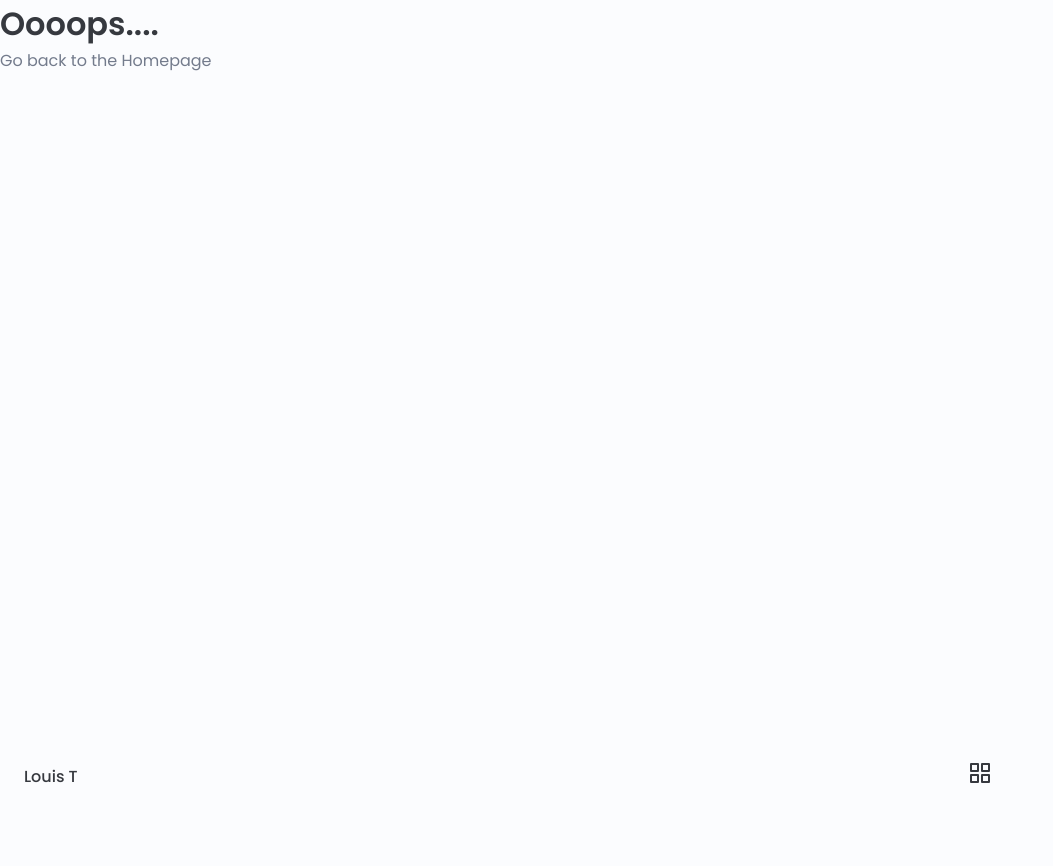
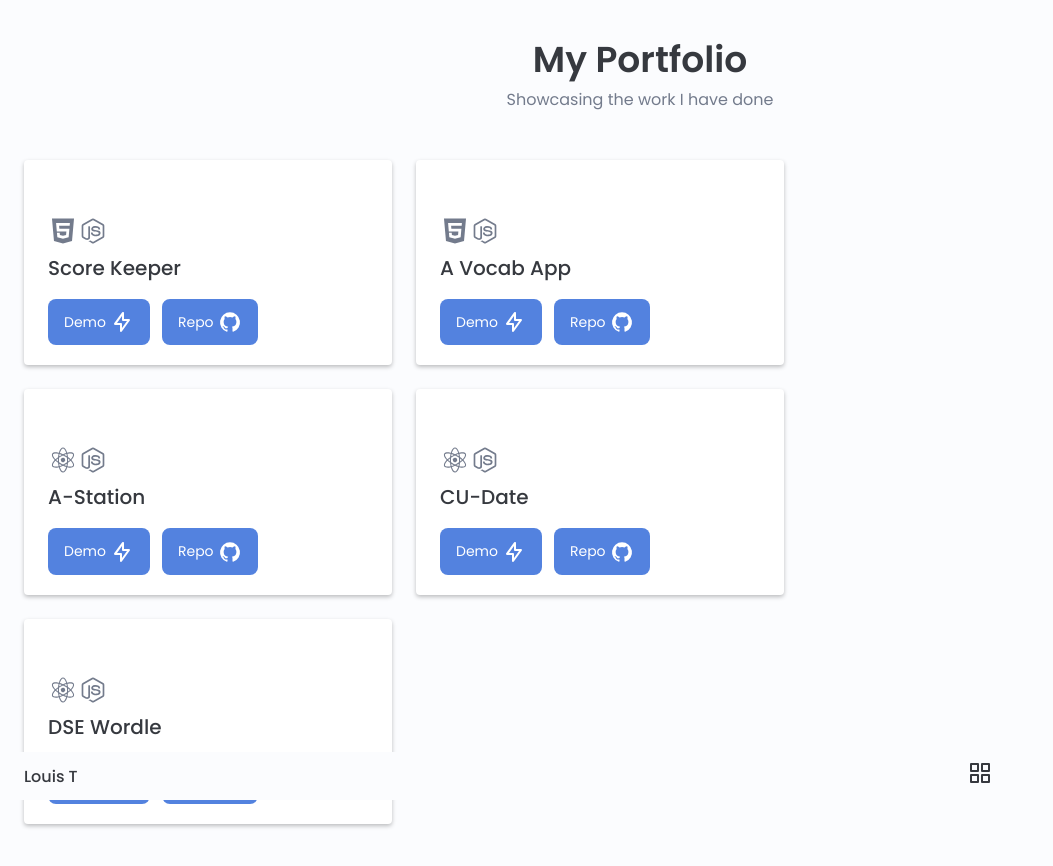
Before and after one commit to louiskwt/portfolio-page, a Next.js app: page /portfolio in a window 1280 px wide. Before the commit this address had no page. Shown: the top 866 px of the page, without its empty margins (0-1053 px from the left). Before the commit the page ends 800 px from the top, so only its background shows below. Built offline with nearby package versions, Linux system fonts and the light colour scheme.

Commit message:
built Portfolio Page and Cards and Added projects data

```diff
--- /dev/null
+++ b/components/Card.jsx
@@ -0,0 +1,39 @@
+import React from 'react'
+import { UilJavaScript, UilReact, UilHtml5, UilBoltAlt, UilGithub } from '@iconscout/react-unicons'
+
+const Card = ({link, repo, technologies, title}) => {
+    let iconList = []
+    technologies.map((technology) => {
+        if (technology.includes('html')) {
+            iconList.push(<UilHtml5 size={30} />)
+        }
+        if (technology.includes('javascript')) {
+            iconList.push(<UilJavaScript size={30} />)
+        }
+        if(technology.includes('react')) {
+            iconList.push(<UilReact size={30} />)
+        }
+    })
+
+    return (
+        <div className="card__content">
+            <div>
+                {iconList}
+                <h3 className='card__title'>
+                    {title}
+                </h3>
+                <div className="card__buttons">
+                    <a href={link} className="button__small button__flex card__button">
+                        Demo <UilBoltAlt className="card__icon" />
+                    </a>
+                    <a href={repo} className="button__small button__flex card__button">
+                        Repo <UilGithub className="card__icon" />
+                    </a>
+                </div>
+            </div>
+
+        </div>
+    )
+}
+
+export default Card
--- a/components/Navbar.jsx
+++ b/components/Navbar.jsx
@@ -1,5 +1,5 @@
 import { UilEstate, UilUser, UilScenery, UilBriefcaseAlt, UilApps, UilTimes } from '@iconscout/react-unicons'
-import {useState} from 'react'
+import { useState } from 'react'
 import Link from 'next/link';
 
 
@@ -35,17 +35,19 @@ const Navbar = () => {
 							</Link>
 						</li>
 						<li className="nav__item">
-							<a href="" className="nav__link" onClick={toggleMenu}>
-								<UilScenery className="nav__icon" />
-								Portfolio
-							</a>
+							<Link href="/portfolio">
+								<a href="" className="nav__link" onClick={toggleMenu}>
+									<UilScenery className="nav__icon" />
+									Portfolio
+								</a>
+							</Link>
 						</li>
-						<li className="nav__item">
+						{/* <li className="nav__item">
 							<a href="" className="nav__link" onClick={toggleMenu}>
 								<UilBriefcaseAlt className="nav__icon" />
 								Services
 							</a>
-						</li>
+						</li> */}
 					</ul>
 					{/* Close Icon */}
 					<UilTimes className="nav__close" onClick={toggleMenu} />
--- /dev/null
+++ b/pages/portfolio.jsx
@@ -0,0 +1,34 @@
+import React from 'react'
+import Meta from '../components/Meta';
+import projects from '../public/projects/projects';
+import Card from '../components/Card';
+
+
+const portfolio = () => {
+    console.log(projects)
+  return (
+    <>
+        <Meta title={'My Wrok'} />
+        {/* Main Frame */}
+        <main className="main">
+            {/* Section Begins */}
+            <section className="portfolio section">
+                {/* Section heading */}
+                <h2 className="section__title">
+                    My Portfolio
+                </h2>
+                <span className="section__subtitle">
+                    Showcasing the work I have done
+                </span>
+                {/* Projects container */}
+                <div className="projects__container container grid">
+                    {/* project content */}
+                    {projects.map((project, index) => <Card index={index}  link={project.link} repo={project.repo} technologies={project.technologies} title={project.title} />)}
+                </div>
+            </section>
+        </main>
+    </>
+  )
+}
+
+export default portfolio
--- /dev/null
+++ b/public/projects.json
@@ -0,0 +1,57 @@
+[
+    {
+        "id": 1,
+        "title": "Score Keeper",
+        "repo": "https://github.com/louiskwt/e-Score-Chart",
+        "link": "https://e-score-chart.netlify.app/",
+        "descriptions": "A score keeper app built for teaching and learning activities",
+        "technologies": [
+            "html",
+            "java-script"
+        ]
+    },
+    {
+        "id": 2,
+        "title": "A Vocab App",
+        "repo": "https://github.com/louiskwt/DSE_Vocab",
+        "link": "https://vocab-game.netlify.app",
+        "descriptions": "A vocab app for students to learn vocabulary",
+        "technologies": [
+            "html",
+            "java-script"
+        ]
+    },
+    {
+        "id": 3,
+        "title": "A-Station",
+        "repo": "https://github.com/louiskwt/a-station-frontend",
+        "link": "https://a-station.vercel.app/",
+        "descriptions": "An online English exercises platform for students",
+        "technologies": [
+            "react",
+            "java-script"
+        ]
+    },
+    {
+        "id": 4,
+        "title": "CU-Date",
+        "repo": "https://github.com/louiskwt/react-dating-app",
+        "link": "https://cu-dating-13e27.web.app/",
+        "descriptions": "A survey app for a psychological research carried out at CUHK",
+        "technologies": [
+            "react",
+            "java-script"
+        ]
+    },
+    {
+        "id": 5,
+        "title": "DSE Wordle",
+        "repo": "https://github.com/louiskwt/hkdsewordle",
+        "link": "https://www.hkdsewordle.com/",
+        "descriptions": "Wordle Game developed for DSE students",
+        "technologies": [
+            "react",
+            "java-script"
+        ]
+    }
+]
--- /dev/null
+++ b/public/projects/projects.js
@@ -0,0 +1,45 @@
+const projects = [
+    {
+        "id": 1,
+        "title": "Score Keeper",
+        "repo": "https://github.com/louiskwt/e-Score-Chart",
+        "link": "https://e-score-chart.netlify.app/",
+        "descriptions": "A score keeper app built for teaching and learning activities",
+        "technologies": ["html", "javascript"]
+    },
+    {
+        "id": 2,
+        "title": "A Vocab App",
+        "repo": "https://github.com/louiskwt/DSE_Vocab",
+        "link": "https://vocab-game.netlify.app",
+        "descriptions": "A vocab app for students to learn vocabulary",
+        "technologies": ["html", "javascript"]
+    },
+    {
+        "id": 3,
+        "title": "A-Station",
+        "repo": "https://github.com/louiskwt/a-station-frontend",
+        "link": "https://a-station.vercel.app/",
+        "descriptions": "An online English exercises platform for students",
+        "technologies": ["react", "javascript"]
+    },
+    {
+        "id": 4,
+        "title": "CU-Date",
+        "repo": "https://github.com/louiskwt/react-dating-app",
+        "link": "https://cu-dating-13e27.web.app/",
+        "descriptions": "A survey app for a psychological research carried out at CUHK",
+        "technologies": ["react", "javascript"]
+    },
+    {
+        "id": 5,
+        "title": "DSE Wordle",
+        "repo": "https://github.com/louiskwt/hkdsewordle",
+        "link": "https://www.hkdsewordle.com/",
+        "descriptions": "Wordle Game developed for DSE students",
+        "technologies": ["react", "javascript"]
+    },
+
+]
+
+export default projects
--- a/styles/globals.css
+++ b/styles/globals.css
@@ -51,7 +51,7 @@
 	--z-modal: 1000;
 }
 
-/* ==== Font size for large device ==== */
+/* ======== Font size for large device ======== */
 @media screen and (min-width: 968px) {
 	:root {
 		--big-font-size: 3rem;
@@ -68,7 +68,7 @@
 
 /* ==== Button Dark / Light ==== */
 
-/* ==== BASE ==== */
+/* ======== BASE ======== */
 * {
 	box-sizing: border-box;
 	padding: 0;
@@ -108,7 +108,7 @@ img {
 
 
 
-/* ==== REUSABLE CSS CLASSES ==== */
+/* ======== REUSABLE CSS CLASSES ======== */
 .section {
 	padding: 2rem 0 4rem;
 }
@@ -128,7 +128,7 @@ img {
 
 
 
-/* ==== Layout ==== */
+/* ======== Layout ======== */
 .container {
 	max-width: 760px;
 	margin-left: var(--mb-1-5);
@@ -150,7 +150,7 @@ img {
 	color: var(--text-color);
 }
 
-/* ==== BUTTONS ==== */
+/* ======== BUTTONS ======== */
 .button {
 	display: inline-block;
 	background-color: var(--primary-color);
@@ -159,6 +159,7 @@ img {
 	border-radius: .5rem;
 	font-weight: var(--font-medium);
 }
+
 
 .button:hover {
 	background-color: var(--primary-color-alt);
@@ -175,7 +176,19 @@ img {
 	align-items: center;
 }
 
-/* ==== NAVBAR ==== */
+.button__small {
+	cursor: pointer;
+	padding: .7rem 1rem;
+	border-radius: .5rem;
+	background-color: var(--primary-color);
+	color: #fff;
+}
+
+.button__small:hover {
+	background-color: var(--primary-color-alt);
+}
+
+/* ======== NAVBAR ======== */
 
 .nav {
 	max-width: 968px;
@@ -258,13 +271,13 @@ img {
 	color: var(--primary-color-alt);
 }
 
-/* ==== Show menu ====*/
+/* ======== Show menu ========*/
 .show-menu {
 	bottom: 0;
 }
 
 
-/*==== Home Section ====*/
+/*======== Home Section ========*/
 .home__container {
 	gap: 3rem
 }
@@ -279,7 +292,6 @@ img {
 	display: grid;
 	grid-template-columns: max-content;
 	row-gap: 0.5rem;
-	/* margin-top: 2rem; */
 }
 
 .home__social-icon {
@@ -320,7 +332,7 @@ img {
 	margin-bottom: var(--mb-2);
 }
 
-/* ==== ABOUT ==== */
+/* ======== ABOUT ======== */
 .about__img__section {
 	display: flex;
 	justify-content: center;
@@ -365,3 +377,48 @@ img {
 	display: flex;
 	justify-content: space-evenly;
 }
+
+/* ======== Portfolio ======== */
+.projects__container {
+	gap: 1.5rem;
+	grid-template-columns: repeat(2, 1fr);
+}
+
+/* ======== Card ======== */
+.card__content {
+	position: relative;
+	background-color: var(--container-color);
+	padding: 3.5rem .5rem 1.25rem 1.5rem;
+	border-radius: .25rem;
+	box-shadow: 0 2px 4px rgba(0,0,0,.25);
+	transition: .3s;
+}
+
+.card__content:hover {
+	box-shadow: 0 4px 8px rgba(0,0,0,.15);
+}
+
+
+
+.card__title {
+	font-size: var(--h3-font-size);
+	margin-bottom: var(--mb-1);
+	font-weight: var(--font-medium);
+}
+
+.card__buttons {
+	display: flex;
+	justify-content: flex-start;
+}
+
+
+.card__button {
+	cursor: pointer;
+	font-size: var(--small-font-size);
+	margin-right: var(--mb-0-75);
+}
+
+.card__icon {
+	margin-left: var(--mb-0-25);
+	transition: .3s;
+}
```
Also changed, not shown: pages/about.jsx (+2 -5 lines).
